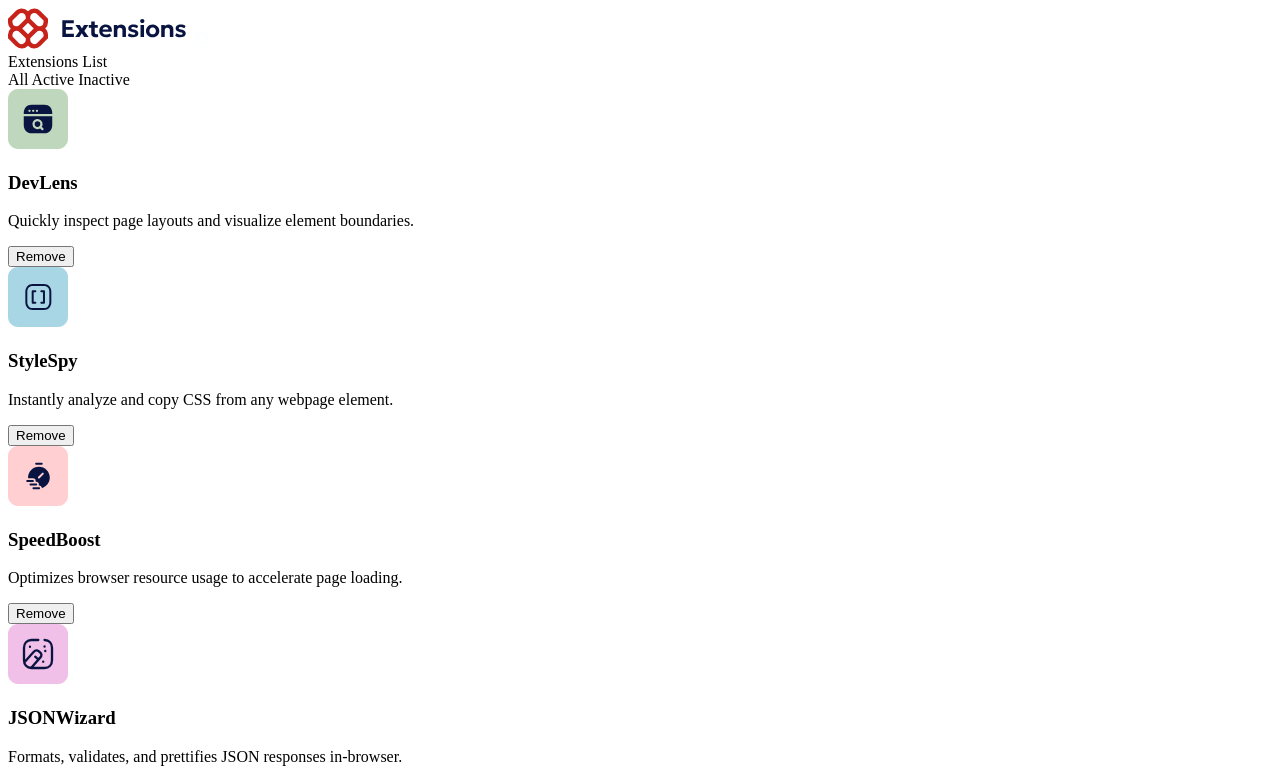
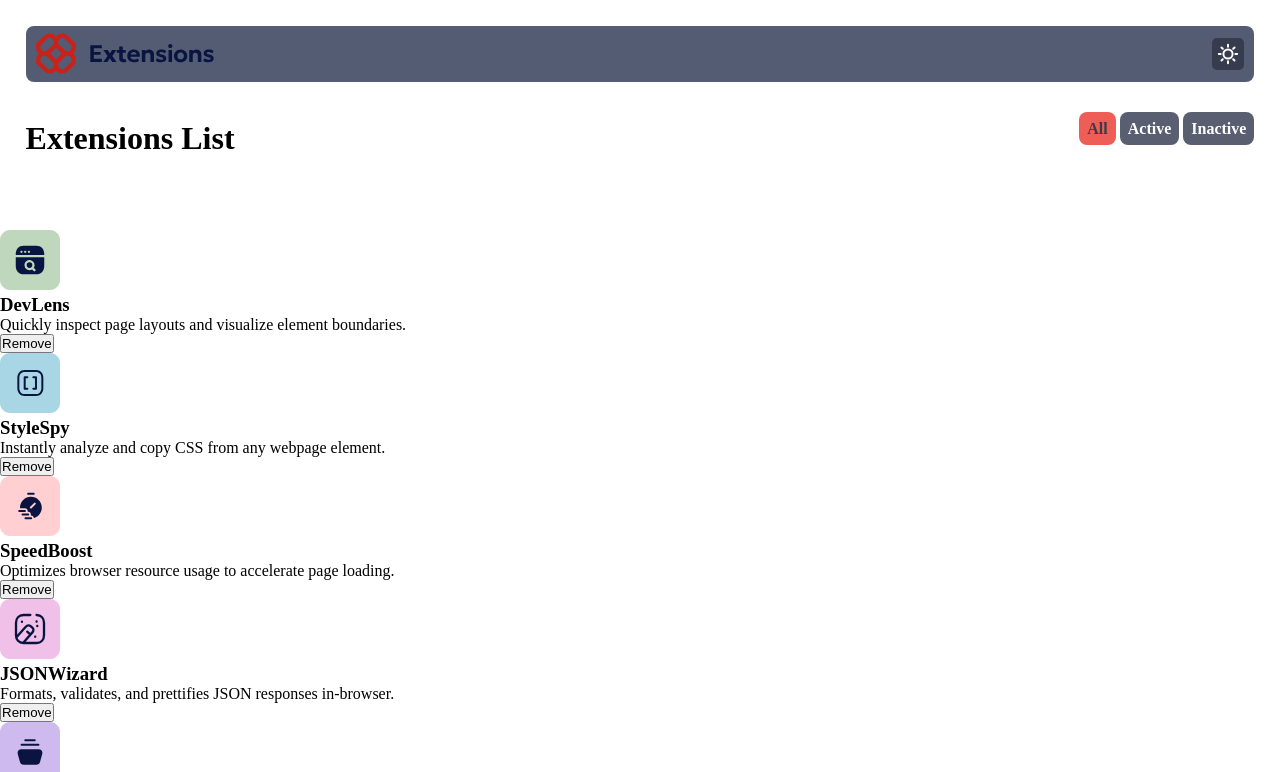
Before and after one commit to Kanu004/ExtensionList, a plain HTML site: page browser-extensions-manager-ui-main/index.html in a window 1280 px wide. Shown: the top 772 px of the page. Drawn offline with Linux system fonts and the light colour scheme.

Commit message:
second commit, successfully design heading section

```diff
--- a/browser-extensions-manager-ui-main/index.html
+++ b/browser-extensions-manager-ui-main/index.html
@@ -13,13 +13,17 @@
   <header>
     <nav>
       <div class="bar">
-        <img src="./assets/images/logo.svg" alt="logo" />
-        <img src="./assets/images/icon-sun.svg" alt="sun" />
+        <img src="./assets/images/logo.svg" alt="logo"/>
+        <img src="./assets/images/icon-sun.svg" alt="sun" id="sun" />
       </div>
     </nav>
     <div class="subBar">
       <div class="heading">Extensions List</div>
-      <div class="headinButtons">All Active Inactive</div>
+      <div class="headingButtons">
+        <a href="" id="all">All</a>
+        <a href="">Active</a>
+        <a href="">Inactive</a>
+      </div>
     </div>
   </header>
   <main>
@@ -171,8 +175,7 @@
   <footer>
     <div class="attribution">
       Challenge by
-      <a href="https://www.frontendmentor.io?ref=challenge">Frontend Mentor</a>. Coded by <a href="#">Your Name
-        Here</a>.
+      <a href="https://www.frontendmentor.io?ref=challenge">Frontend Mentor</a>. Coded by <a href="https://github.com/Kanu004/ExtensionList">Kanika Thakur</a>.
     </div>
   </footer>
   <script src="style.js"></script>
--- a/browser-extensions-manager-ui-main/style.css
+++ b/browser-extensions-manager-ui-main/style.css
@@ -1,3 +1,52 @@
+*{
+    margin: 0;
+    padding: 0;
+    box-sizing: border-box;
+}
+.bar{
+    height: 7vh;
+    width: auto;
+    display: flex;
+    justify-content: space-between;
+    align-items: center;
+    background-color: #545c74;
+    padding:10px;
+    margin: 2%;
+    border-radius: 8px;
+}
+#sun{
+    height: fit-content;
+    width: fit-content;
+    background-color: #363c4e;
+    border-radius: 5px;
+    padding: 5px;
+}
+.subBar{
+    height: 9vh;
+    width: auto;
+    display: flex;
+    justify-content: space-between;
+    gap: 10px;
+    margin:3% 2%;
+}
+.heading{
+    font-size: 2rem;
+    font-weight: bolder;
+    color:black;
+}
+.headingButtons a{
+    text-decoration: none;
+    font-size: 1rem;
+    font-weight: bold;
+    border-radius: 8px;
+    background-color: #595e71;
+    color: white;
+    padding: 8px;
+}
+#all{
+    background-color: #ef5e56;
+    color: #363c4e;
+}
 .attribution {
     font-size: 11px;
     text-align: center;
```
